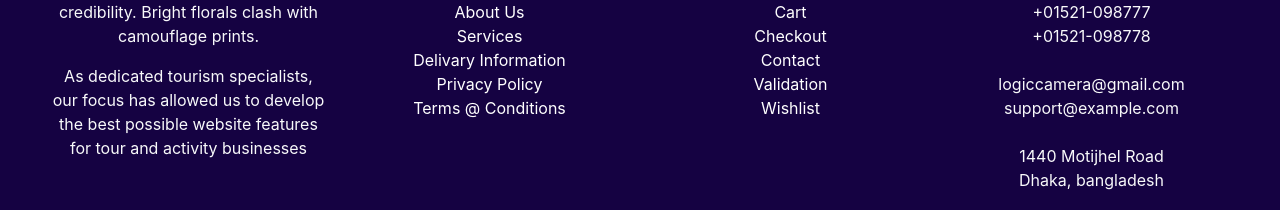
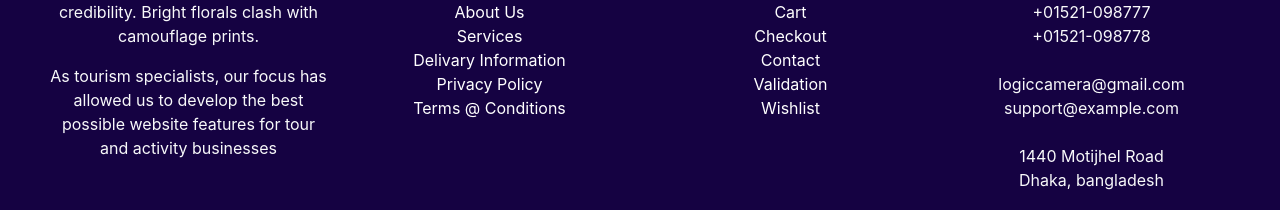
Before and after one commit to LOGIC50/camera-website-client-side, a React (Create React App) app: page / in a window 1280 px wide. Shown: the part 2818-3028 px from the top of the page. Built offline with nearby package versions, Linux system fonts and the light colour scheme; no server answers.

Commit message:
text change

```diff
--- a/src/Pages/Home/Footer/Footer.js
+++ b/src/Pages/Home/Footer/Footer.js
@@ -10,7 +10,7 @@ const Footer = () => {
     <div className="col text-center">
         <h3>LOGIC <span className='text-danger'>Camera Store</span></h3>
         <p>The new hero pieces bring fashion credibility. Bright florals clash with camouflage prints.</p>
-        <p> As dedicated tourism specialists, our focus has allowed us to develop the best possible website features for tour and activity businesses</p>
+        <p> As  tourism specialists, our focus has allowed us to develop the best possible website features for tour and activity businesses</p>
     </div>
     <div className="col link">
         <h3>Information</h3>
```
